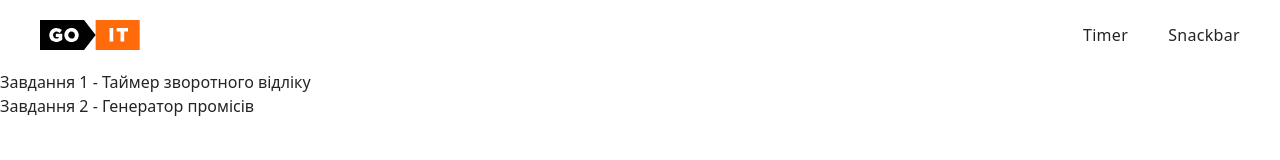
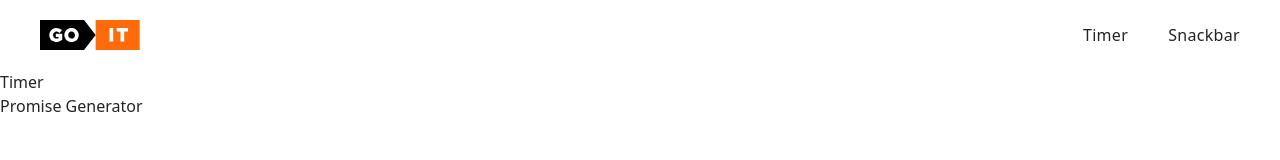
Before and after one commit to illtgniww/goit-js-hw-10, a plain HTML site: page index.html in a window 1280 px wide. Drawn offline with Linux system fonts and the light colour scheme.

Commit message:
Deploying to gh-pages from @ illtgniww/goit-js-hw-10@143a432463741188cfebb5e604d6ded135350593 🚀

```diff
--- a/index.html
+++ b/index.html
@@ -33,8 +33,8 @@
 
   <main>
     <ul>
-      <li><a href="./1-timer.html">Завдання 1 - Таймер зворотного відліку</a></li>
-      <li><a href="./2-snackbar.html">Завдання 2 - Генератор промісів</a></li>
+      <li><a href="./1-timer.html">Timer</a></li>
+      <li><a href="./2-snackbar.html">Promise Generator</a></li>
     </ul>
   </main>
 </body>
```
